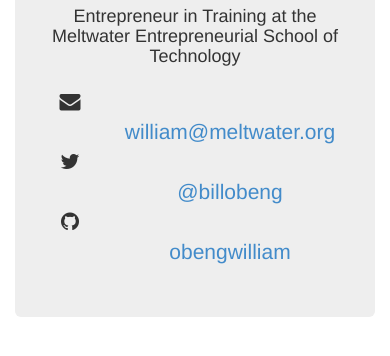
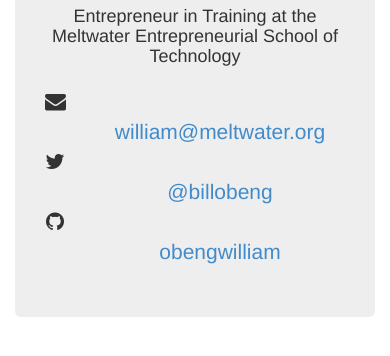
Before and after one commit to obengwilliam/Mpfp, a plain HTML site: page index.html in a window 390 px wide. Shown: the part 176-532 px from the top of the page. Drawn offline with nearby package versions, Linux system fonts and the light colour scheme.

Commit message:
made more changes to style.csss

```diff
--- a/static/css/style.css
+++ b/static/css/style.css
@@ -16,13 +16,13 @@ div img {
 	}
 	.sm-dl-compact dt
 	{
-		width:50px;
+		width:20px;
 
 	}
 
 	.sm-dl-compact dd
 	{
-		margin-left:70px;
+		margin-left:50px;
 	}
 
 }
```
